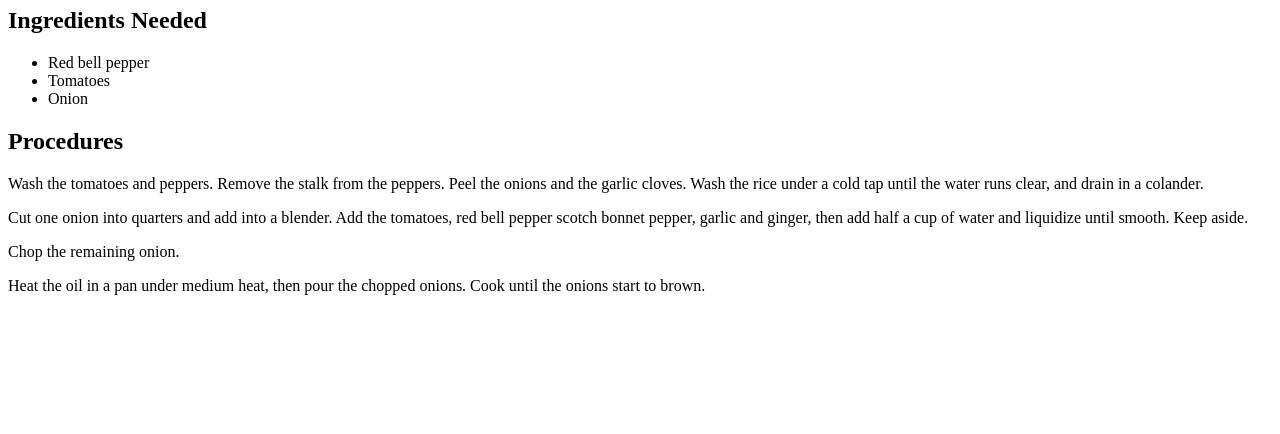
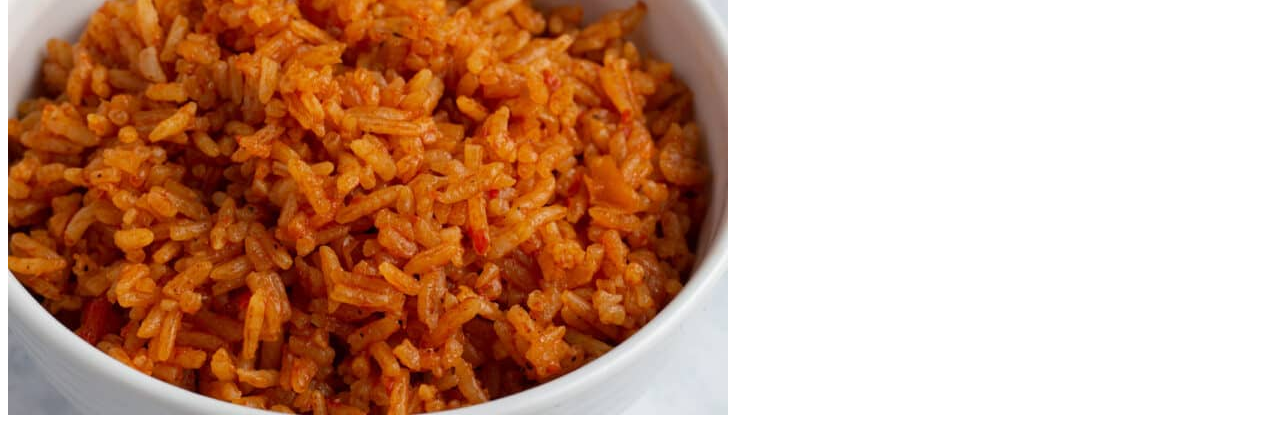
Before and after one commit to Emmanuel-Kumah/grassroot-recipe, a plain HTML site: page recipes/jollof.html in a window 1280 px wide. Shown: the part 73-507 px from the top of the page. Drawn offline with Linux system fonts and the light colour scheme.

Commit message:
Added a jollof image

```diff
--- a/recipes/jollof.html
+++ b/recipes/jollof.html
@@ -7,6 +7,7 @@
   <title>Jollof Recipe</title>
 </head>
 <body>
+  <img src="/images/Jollof-rice.jpg">
   <h1>JOLLOF RICE</h1>
   <div>
     <h2>Ingredients Needed</h2>
```
Also changed, not shown: images/Jollof-rice.jpg (added).
